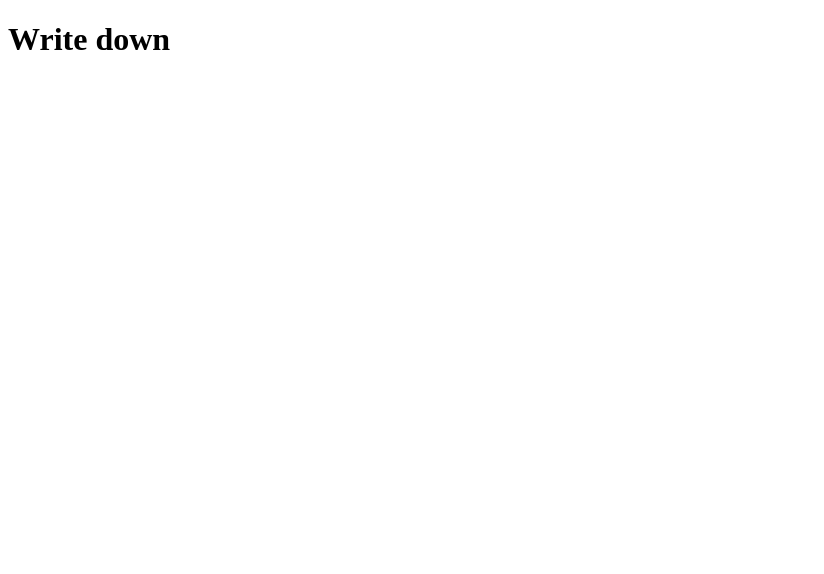
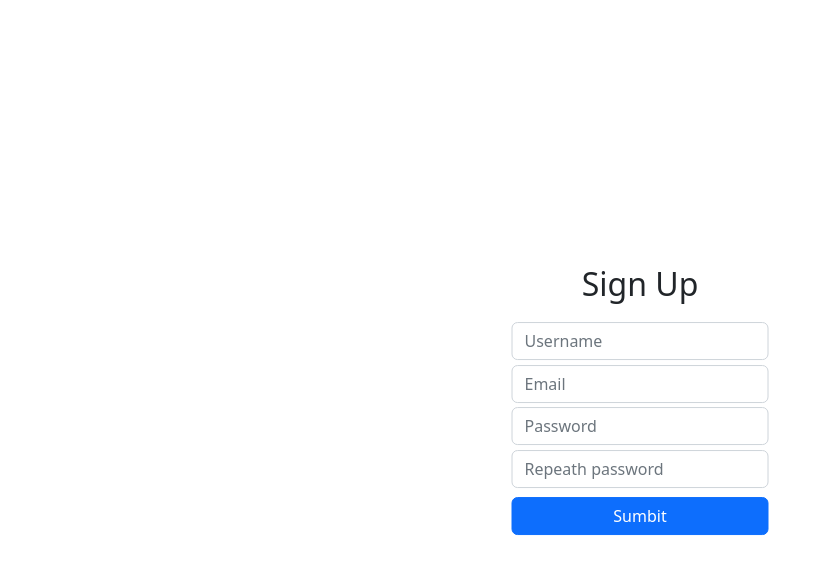
Before and after one commit to Kiri111enz/write-down, a React (Vite) app in the folder client/: page / in a window 1280 px wide. Shown: the top 574 px of the page, without its empty margins (0-824 px from the left). Built offline with nearby package versions, Linux system fonts and the light colour scheme.

Commit message:
sign-up form

```diff
--- a/client/package.json
+++ b/client/package.json
@@ -8,6 +8,7 @@
     }
   },
   "dependencies": {
+    "axios": "^1.3.4",
     "bootstrap": "^5.2.3",
     "mobx": "^6.9.0",
     "mobx-react-lite": "^3.4.3",
@@ -19,6 +20,7 @@
     "@types/react-dom": "^18.0.11",
     "@typescript-eslint/eslint-plugin": "^5.54.0",
     "@typescript-eslint/parser": "^5.54.0",
+    "buffer": "^5.7.1",
     "eslint": "^8.35.0",
     "parcel": "^2.8.3",
     "process": "^0.11.10",
--- a/client/src/components/App.tsx
+++ b/client/src/components/App.tsx
@@ -1,6 +1,12 @@
+import 'bootstrap/dist/css/bootstrap.min.css';
+import styles from './../styles/App.module.css';
+import SignUp from './SignUp';
+
 const App = (): JSX.Element => {
     return (
-        <h1>Write down</h1>
+        <div className={styles['absolute-centered']}>
+            <SignUp/>
+        </div>
     );
 };
 
--- /dev/null
+++ b/client/src/components/SignUp.tsx
@@ -0,0 +1,33 @@
+import { SyntheticEvent } from 'react';
+import Form from 'react-bootstrap/Form';
+import Button from 'react-bootstrap/Button';
+import axios from 'axios';
+import styles from './../styles/SignUp.module.css';
+
+const submit = async (event: SyntheticEvent): Promise<void> => {
+    event.preventDefault();
+    const form = event.currentTarget as HTMLFormElement;
+    await axios
+        .post('user/sign-up', new FormData(form),
+            { headers: { 'Content-Type': 'application/json' } })
+        .then((data) => {
+            alert('Success!');
+            console.log(data);
+        })
+        .catch((err) => alert(err));
+};
+
+const SignUp = (): JSX.Element => {
+    return (
+        <Form id={styles.form} onSubmit={submit}>
+            <h2>Sign Up</h2>
+            <Form.Control name="name" type="text" placeholder="Username"/>
+            <Form.Control name="email" type="email" placeholder="Email"/>
+            <Form.Control name="password" type="password" placeholder="Password"/>
+            <Form.Control type="password" placeholder="Repeath password"/>
+            <Button variant="primary" type="submit">Sumbit</Button>
+        </Form>
+    );
+};
+
+export default SignUp;
--- /dev/null
+++ b/client/src/global.d.ts
@@ -0,0 +1 @@
+declare module '*.module.css';
--- /dev/null
+++ b/client/src/styles/App.module.css
@@ -0,0 +1,6 @@
+.absolute-centered {
+    position: absolute;
+    top: 50%;
+    left: 50%;
+    transform: translate(-50%, -50%);
+}
--- /dev/null
+++ b/client/src/styles/SignUp.module.css
@@ -0,0 +1,18 @@
+#form {
+    z-index: 1;
+    display: flex;
+    flex-direction: column;
+    text-align: center;
+}
+
+#form > h2 {
+    margin-bottom: 1rem;
+}
+
+#form > input {
+    margin: 0.15rem 0;
+}
+
+#form > button {
+    margin-top: 0.4rem;
+}
```
Also changed, not shown: 1 other file (tests, documents, lock files or other folders).
